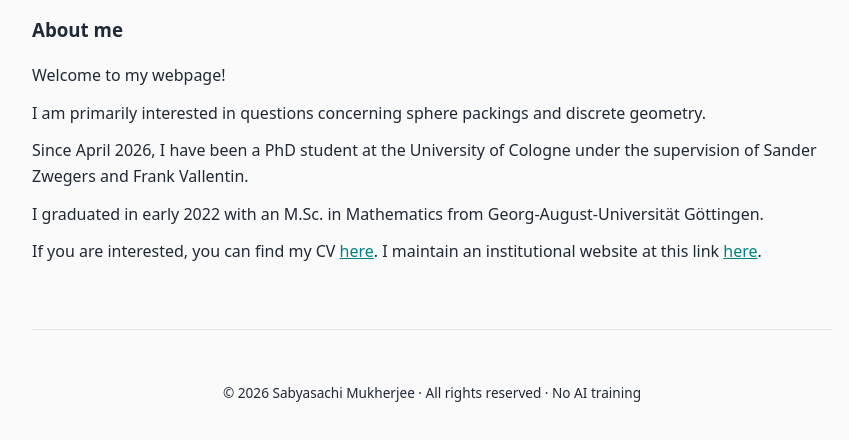
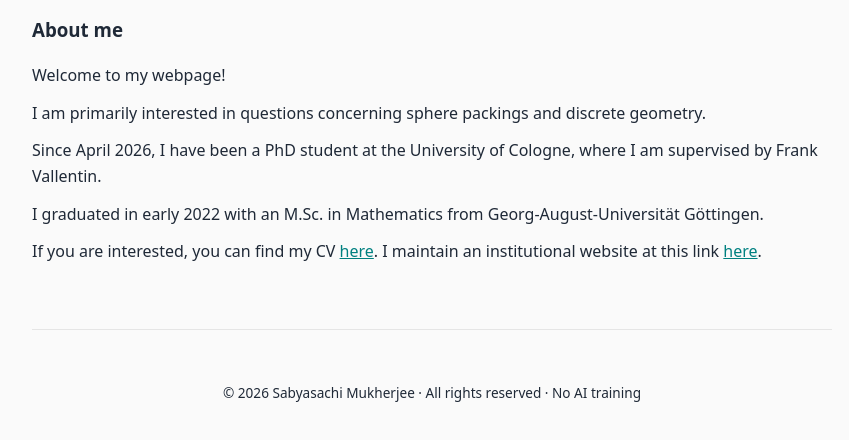
Before and after one commit to sabyasachi-mukherjee/sabyasachi-mukherjee.github.io, a plain HTML site: page index.html in a window 1280 px wide. Shown: the part 114-554 px from the top of the page, without its empty margins (208-1057 px from the left). Drawn offline with Linux system fonts and the light colour scheme.

Commit message:
Update PhD supervision details in index.html

```diff
--- a/index.html
+++ b/index.html
@@ -97,8 +97,7 @@
     </p>
 
     <p>
-        Since April 2026, I have been a PhD student at the University of Cologne
-        under the supervision of Sander Zwegers and Frank Vallentin.
+        Since April 2026, I have been a PhD student at the University of Cologne, where I am supervised by Frank Vallentin.
     </p>
 
     <p>
```
